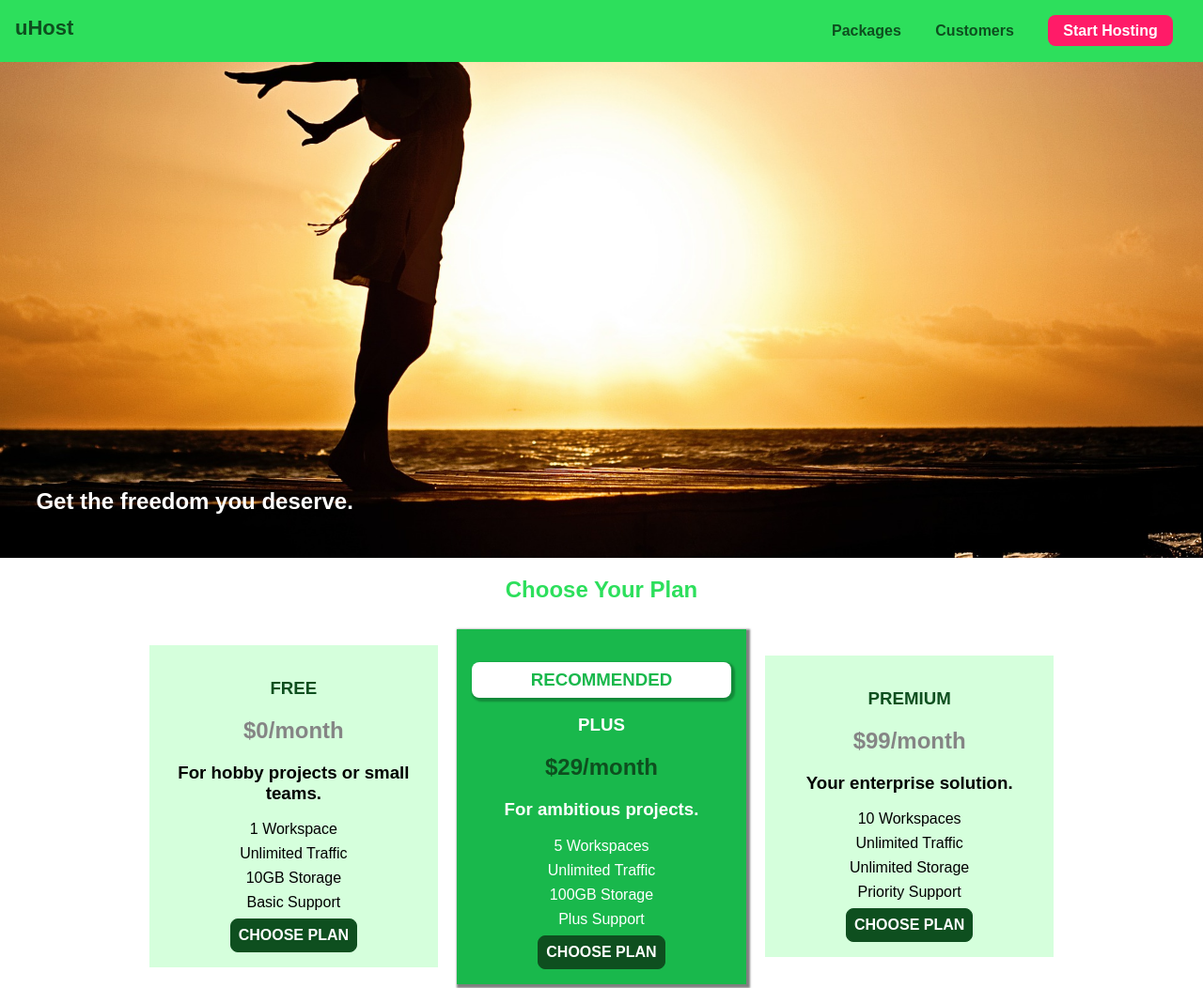
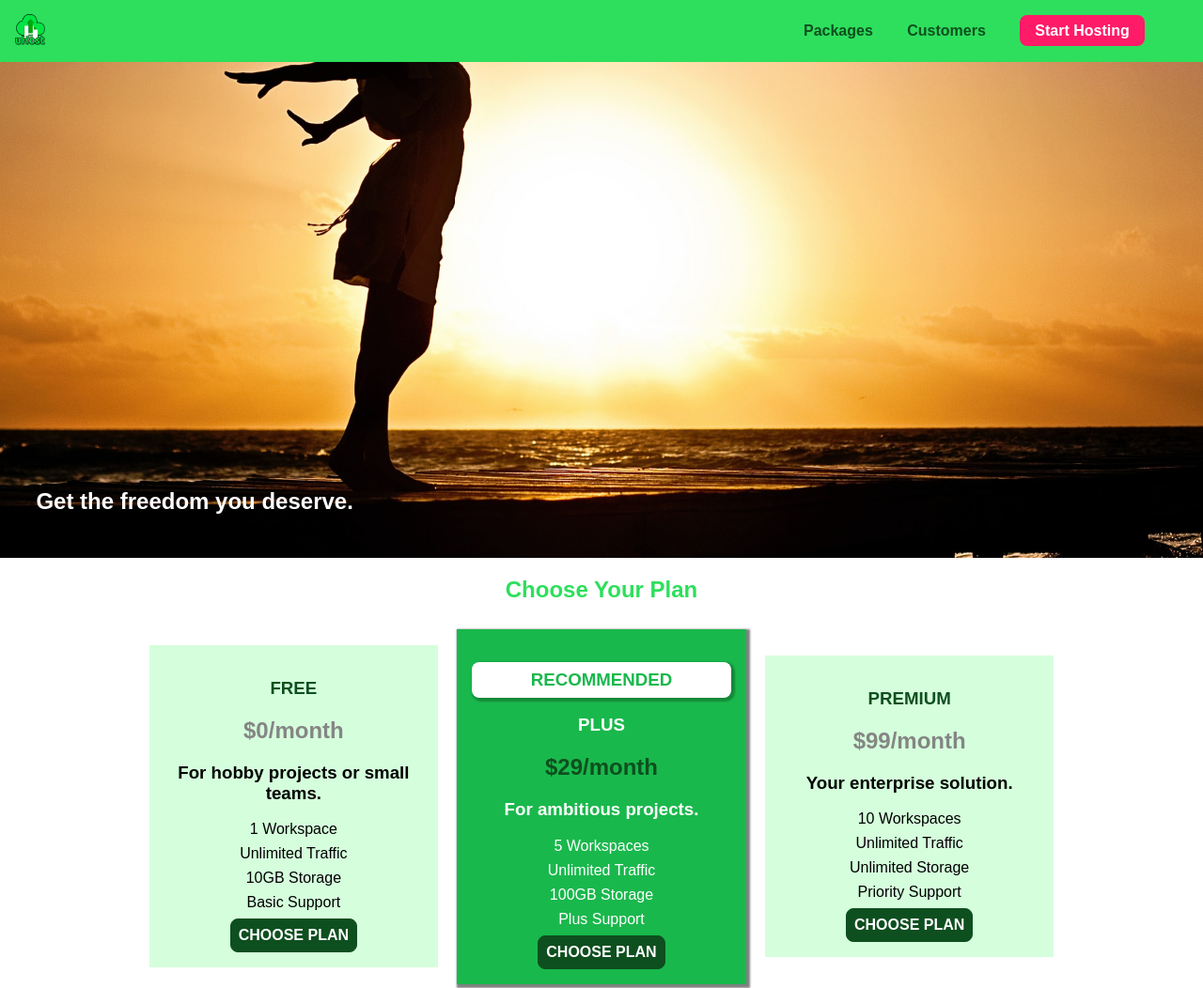
Before and after one commit to amerkulovic/uHost, a plain HTML site: page index.html in a window 1280 px wide. Shown: the top 1052 px of the page at 94% size. Drawn offline with Linux system fonts and the light colour scheme.

Commit message:
added a logo for both the main and packages page

```diff
--- a/index.html
+++ b/index.html
@@ -14,7 +14,7 @@
     <header class="main-header">
         <div>
             <a href="index.html" class="main-header__brand">
-                uHost
+                <img src="./images/uhost-icon.png" alt="uHost - Your favorite hosting company">
             </a>
         </div>
         <nav class="main-nav">
--- a/main.css
+++ b/main.css
@@ -2,7 +2,8 @@
     width: 100%;
     height: 528px;
     padding: 10px;
-    background:url("freedom.jpg")left 10% bottom 20%/cover no-repeat border-box;
+    background:url("images/freedom.jpg")left 10% bottom 20%/cover
+     no-repeat border-box;
     position: relative;
     padding: 10px;
     margin-top: 66px;
--- a/shared.css
+++ b/shared.css
@@ -24,6 +24,12 @@ body{
    text-decoration: none;
    font-weight: bold;
    font-size: 22px;
+   height: 33px;
+   display: inline-block
+}
+.main-header__brand img{
+    height: 100%;
+    vertical-align: middle;
 }
 .main-nav{
     display: inline-block;
```
Also changed, not shown: packages/index.html (+1 -1 lines), images/freedom.jpg (renamed from freedom.jpg), images/uhost-icon.png (added).
